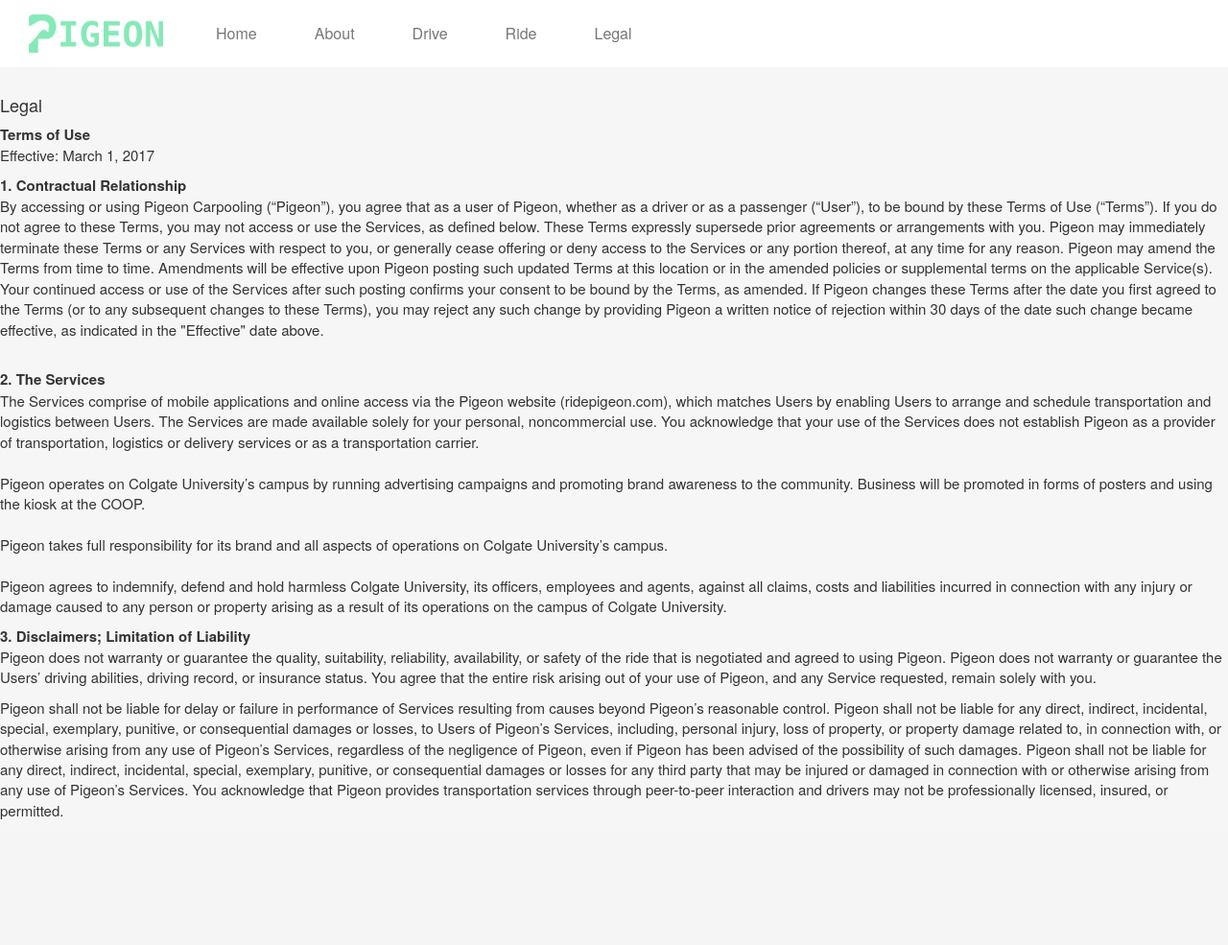
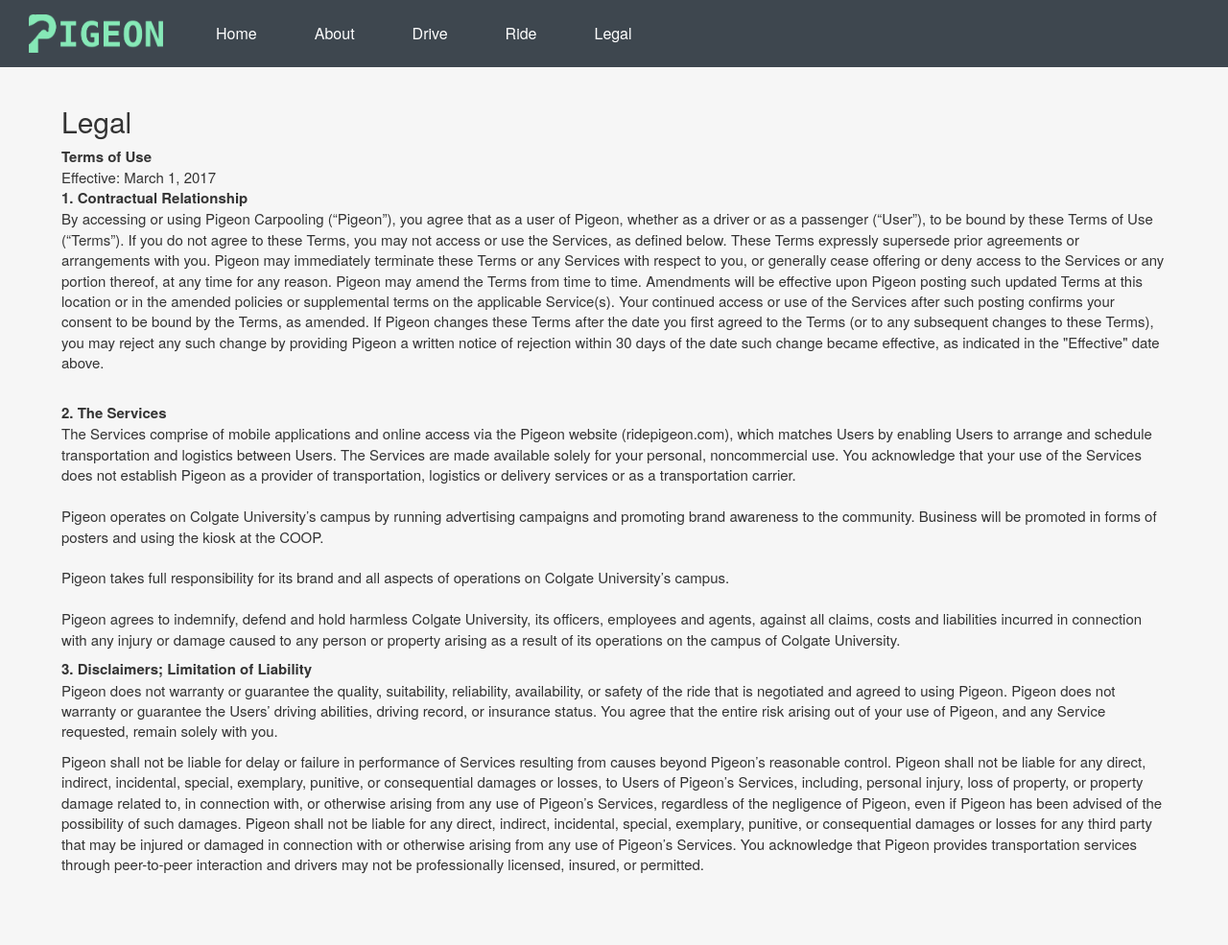
Before and after one commit to lbengzon/pigeon, a Django app: page /ridesharing/terms-conditions in a window 1280 px wide. Shown: the whole page at 96% size. Before the commit the page ends 854 px from the top, so only its background shows below. Run offline with Django 3.2, Linux system fonts and the light colour scheme; some libraries are stand-ins or nearby versions.

Commit message:
a few minor changes

```diff
--- a/home/templates/home/home.html
+++ b/home/templates/home/home.html
@@ -12,7 +12,7 @@
 	<br>
 	<br>
 	<br>
-	<div class="col-md-5 col-md-offset-0" style="background-color:#E9C893; height:10px; margin-bottom:-11px"></div>
+	<!--<div class="col-md-5 col-md-offset-0" style="background-color:#E9C893; height:10px; margin-bottom:-11px"></div>-->
 <br>
 	<div class="col-md-5 col-md-offset-0" style="background-color:rgb(248,248,249); padding:5%; margin-top:-11px">
 		<h1 class="green_font" style="margin-top:0px;"><b>COLLEGE CARPOOLING</b></h1>
--- a/ridesharing/static/css/custom.css
+++ b/ridesharing/static/css/custom.css
@@ -27,6 +27,15 @@
     margin: 10px;
     font-size: 16px;
 }
+
+.navbar-default .navbar-nav > li > a:hover, .navbar-default .navbar-nav > li > a:focus {
+    color: #89e8b8;
+}
+
+.navbar-default .navbar-nav > li > a {
+    color: #FFFFFF;
+}
+
 #origin_contents{
     display : none;
 }
@@ -51,6 +60,7 @@
 /*this is the white box around the forms*/
 .form-container{
     background-color: #FFFFFF;
+    margin:10px;
 }
 
 /*This is what holds the rides in the ride list page*/
--- a/ridesharing/templates/header.html
+++ b/ridesharing/templates/header.html
@@ -49,7 +49,7 @@
 <body class="body" style="background-color:#f6f6f6">
 <div class="container-fluid" style="min-height:95%; ">
 
-    <nav class="navbar navbar-default">
+    <nav class="navbar navbar-default" style="background-color:rgb(62,71,79)">
         <!--<div class="container-fluid">-->
         <!-- Brand and toggle get grouped for better mobile display -->
         <div class="navbar-header">
--- a/ridesharing/templates/ridesharing/ride_form.html
+++ b/ridesharing/templates/ridesharing/ride_form.html
@@ -59,8 +59,6 @@
 <body>
 	<div class="row">
 		<div class="col-md-5" style="padding-left: 5%; color: #FFFFFF;">
-			<br>
-			<br>
 			<h1><b>Earn Money By Listing Your Ride</b></h1>
 		</div>
 
--- a/ridesharing/templates/ridesharing/terms_conditions.html
+++ b/ridesharing/templates/ridesharing/terms_conditions.html
@@ -1,9 +1,9 @@
 {% extends "header.html" %}
 {% block content %}
-<h4><b></b>Legal</h4>
+<div style="padding-left: 5%; padding-right: 5%; padding-bottom:5%;">
+    <h2><b></b>Legal</h2>
     <b>Terms of Use</b> <br>
     Effective: March 1, 2017<br>
-</p>
     <p>
         <b>1. Contractual Relationship</b><br>
         By accessing or using Pigeon Carpooling (“Pigeon”), you agree that as a user of Pigeon, whether as a driver or as a passenger (“User”), to be bound by these Terms of Use (“Terms”). If you do not agree to these Terms, you may not access or use the Services, as defined below. These Terms expressly supersede prior agreements or arrangements with you. Pigeon may immediately terminate these Terms or any Services with respect to you, or generally cease offering or deny access to the Services or any portion thereof, at any time for any reason.
@@ -31,4 +31,6 @@
     Pigeon shall not be liable for delay or failure in performance of Services resulting from causes beyond Pigeon’s reasonable control. Pigeon shall not be liable for any direct, indirect, incidental, special, exemplary, punitive, or consequential damages or losses, to Users of Pigeon’s Services, including, personal injury, loss of property, or property damage related to, in connection with, or otherwise arising from any use of Pigeon’s Services, regardless of the negligence of Pigeon, even if Pigeon has been advised of the possibility of such damages. Pigeon shall not be liable for any direct, indirect, incidental, special, exemplary, punitive, or consequential damages or losses for any third party that may be injured or damaged in connection with or otherwise arising from any use of Pigeon’s Services.
     You acknowledge that Pigeon provides transportation services through peer-to-peer interaction and drivers may not be professionally licensed, insured, or permitted.
     </p>
+</div>
+
 {% endblock %}
```
Lines whose indentation alone changed are shown as unchanged.
